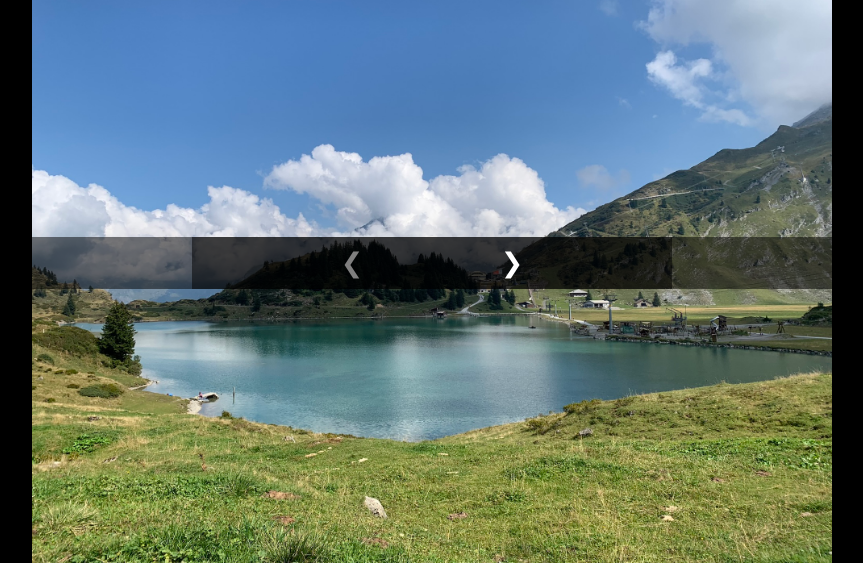
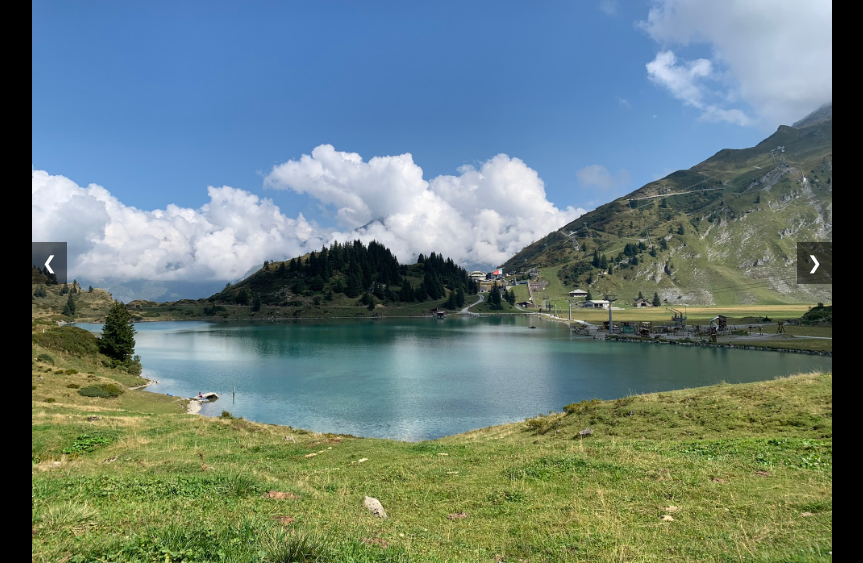
Before and after one commit to miamibeachhotel-li/media.miamibeachhotel.li, a plain HTML site: page index.html in a window 1280 px wide. Shown: the part 258-821 px from the top of the page, without its empty margins (208-1071 px from the left). Drawn offline with Linux system fonts and the light colour scheme.

Commit message:
Update index.html

```diff
--- a/index.html
+++ b/index.html
@@ -10,13 +10,12 @@
 <body>
 
 <header>
-    <a href="https://theblackoutszn.miamibeachhotel.li">
+    <a href="https://contact.miamibeachhotel.li">
         <img src="https://theblackoutszn.miamibeachhotel.li/miamibeachhotelV2.png" alt="Logo" class="header-logo"> <!-- Added class for styling -->
     </a>
 </header>
 
-<div id="slideshow-container" class="button-container">
-    <button class="button prev" onclick="plusSlides(-1)">&#10094;</button>
+<div id="slideshow-container">
     <div class="slide fade">
         <img src="img_lake_truebsee.jpg" alt="lake truebsee">
     </div>
@@ -30,7 +29,9 @@
         <img src="img_gondel_engelberg.JPEG" alt="gondel">
     </div>
     <!-- Add more slides as needed -->
-    <button class="button next" onclick="plusSlides(1)">&#10095;</button>
+
+    <button class="prev" onclick="plusSlides(-1)">&#10094;</button>
+    <button class="next" onclick="plusSlides(1)">&#10095;</button>
 </div>
 
 <script>
```
